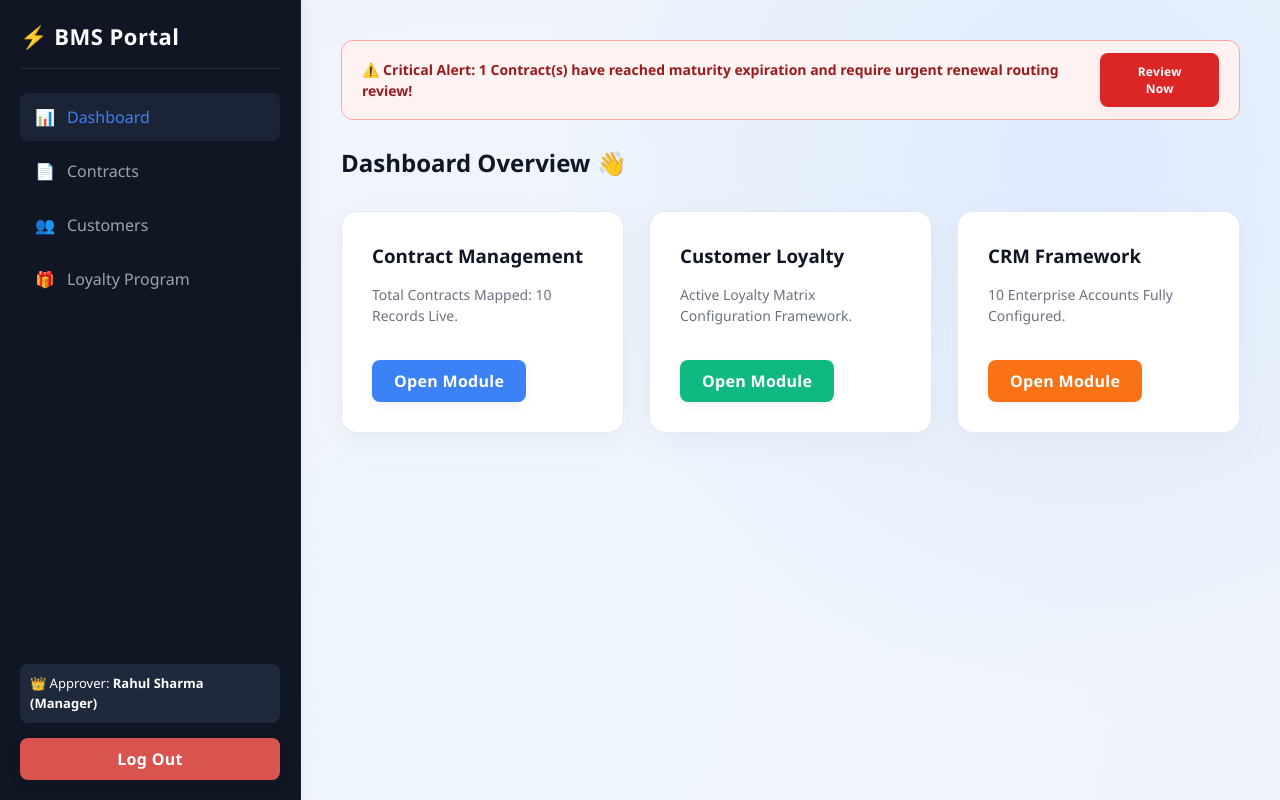
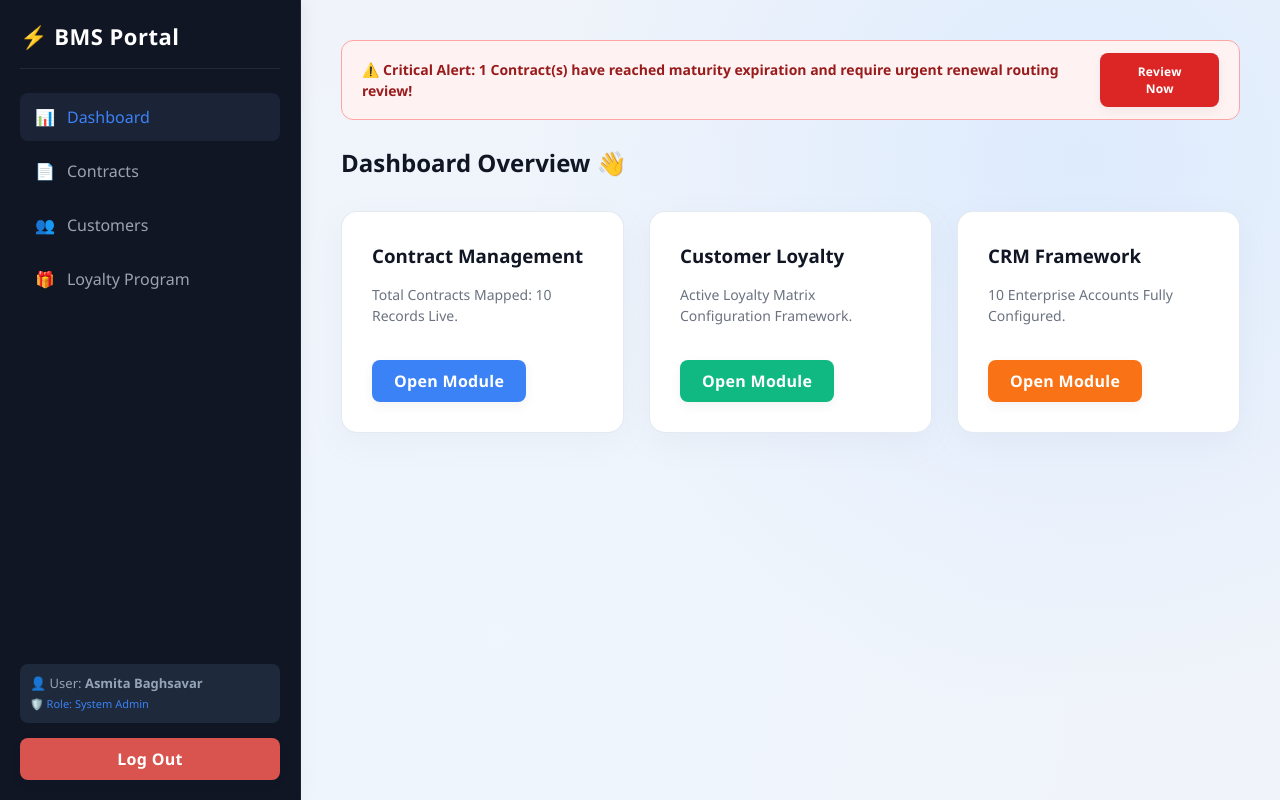
Before and after one commit to asmita0908/BusinessManagementSystem_procode, a React (Vite) app in the folder Frontend/: page / in a window 1280 px wide. Both pictures are taken after typing "name@example.com", "Sample123" into the empty fields and a click on the button "Sign In". Built offline with nearby package versions, Linux system fonts and the light colour scheme.

Commit message:
Dynamic user login routing badge session mapping fixed

```diff
--- a/Frontend/src/App.jsx
+++ b/Frontend/src/App.jsx
@@ -5,6 +5,7 @@ function App() {
   const [currentScreen, setCurrentScreen] = useState('Login');
   const [email, setEmail] = useState('');
   const [password, setPassword] = useState('');
+  const [loggedInUser, setLoggedInUser] = useState({ name: 'Guest', role: 'Viewer' }); // Naya Dynamic State
 
   // Search Engine Queries Mappings
   const [searchContract, setSearchContract] = useState('');
@@ -57,9 +58,22 @@ function App() {
 
   const handleLogin = (e) => {
     e.preventDefault();
-    if (email && password) setCurrentScreen('Dashboard');
+
+    // Dynamic User Mapper matrix
+    if (email.toLowerCase().includes('priya')) {
+      setLoggedInUser({ name: 'Priya Singh', role: 'Contract Manager' });
+    } else if (email.toLowerCase().includes('aman')) {
+      setLoggedInUser({ name: 'Aman Verma', role: 'Inventory Manager' });
+    } else if (email.toLowerCase().includes('neha')) {
+      setLoggedInUser({ name: 'Neha Patel', role: 'Sales Executive' });
+    } else if (email.toLowerCase().includes('rahul')) {
+      setLoggedInUser({ name: 'Rahul Sharma', role: 'Admin/Manager' });
+    } else {
+      setLoggedInUser({ name: 'Asmita Baghsavar', role: 'System Admin' }); // Default fallback profile
+    }
+
+    setCurrentScreen('Dashboard');
   };
-
   const saveNewContract = () => {
     if (!formContract.name || !formContract.customer) {
       alert("Please fill out required fields.");
@@ -135,8 +149,9 @@ function App() {
               </li>
             ))}
           </ul>
-          <div style={{ padding: '10px', background: '#1e293b', borderRadius: '8px', marginBottom: '15px', fontSize: '13px' }}>
-            👑 Approver: <strong>Rahul Sharma (Manager)</strong>
+          <div style={{ padding: '10px', background: '#1e293b', borderRadius: '8px', marginBottom: '15px', fontSize: '13px', color: '#94a3b8' }}>
+            👤 User: <strong>{loggedInUser.name}</strong> <br />
+            <span style={{ fontSize: '11px', color: '#3b82f6' }}>🛡️ Role: {loggedInUser.role}</span>
           </div>
           <button onClick={() => setCurrentScreen('Login')} style={{ background: '#d9534f', color: 'white', border: 'none', padding: '12px', borderRadius: '6px', cursor: 'pointer', fontWeight: '600' }}>Log Out</button>
         </div>
```
